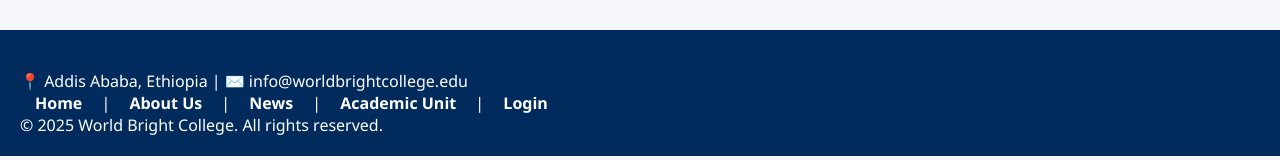
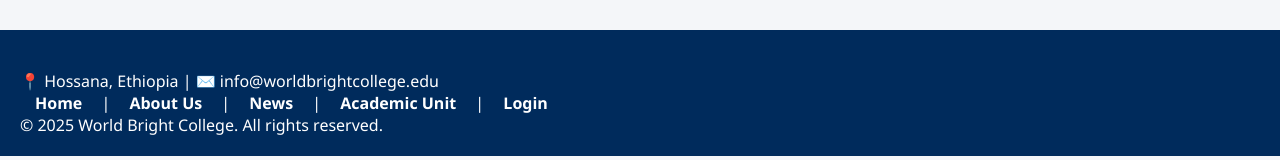
Before and after one commit to MeklitMathewos/WBC-Project, a plain HTML site: page Service/Service.html in a window 1280 px wide. Shown: the part 464-624 px from the top of the page. Drawn offline with Linux system fonts and the light colour scheme; files that its build step writes are made by us from their sources.

```diff
--- a/Service/Service.html
+++ b/Service/Service.html
@@ -47,7 +47,7 @@
   </section>
 
   <footer>
-    <p>📍 Addis Ababa, Ethiopia | ✉️ info@worldbrightcollege.edu</p>
+    <p>📍 Hossana, Ethiopia | ✉️ info@worldbrightcollege.edu</p>
     <nav>
       <a href="#">Home</a> |
       <a href="#">About Us</a> |
```
